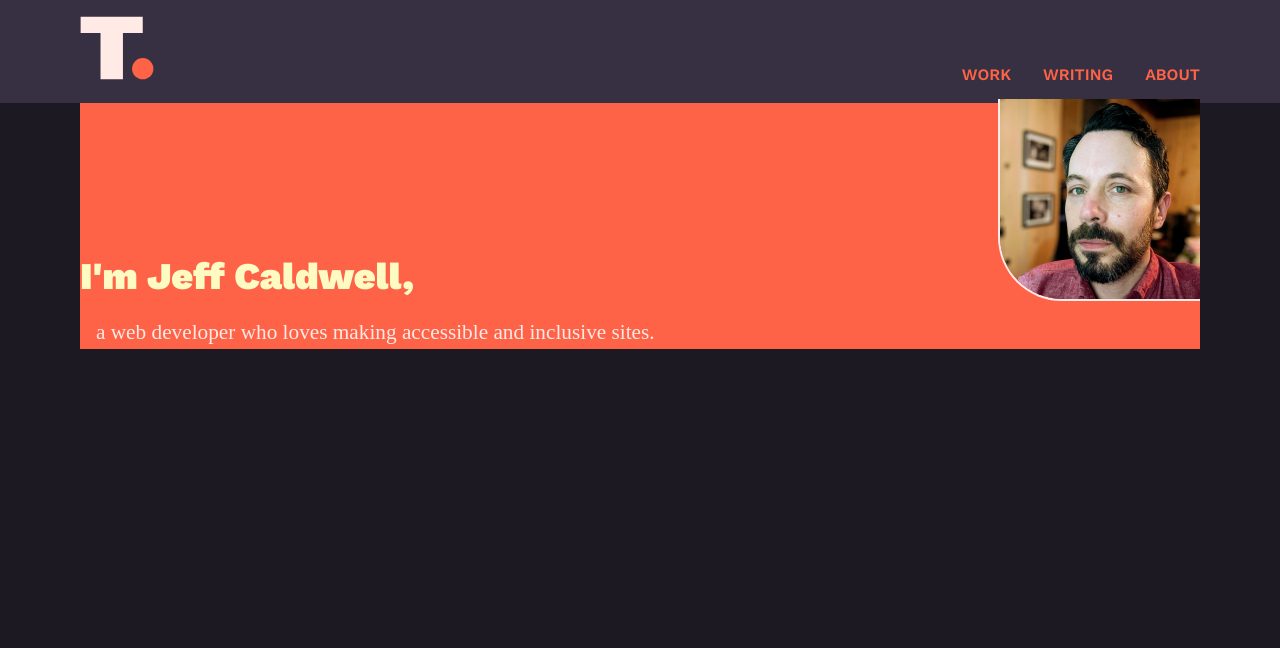
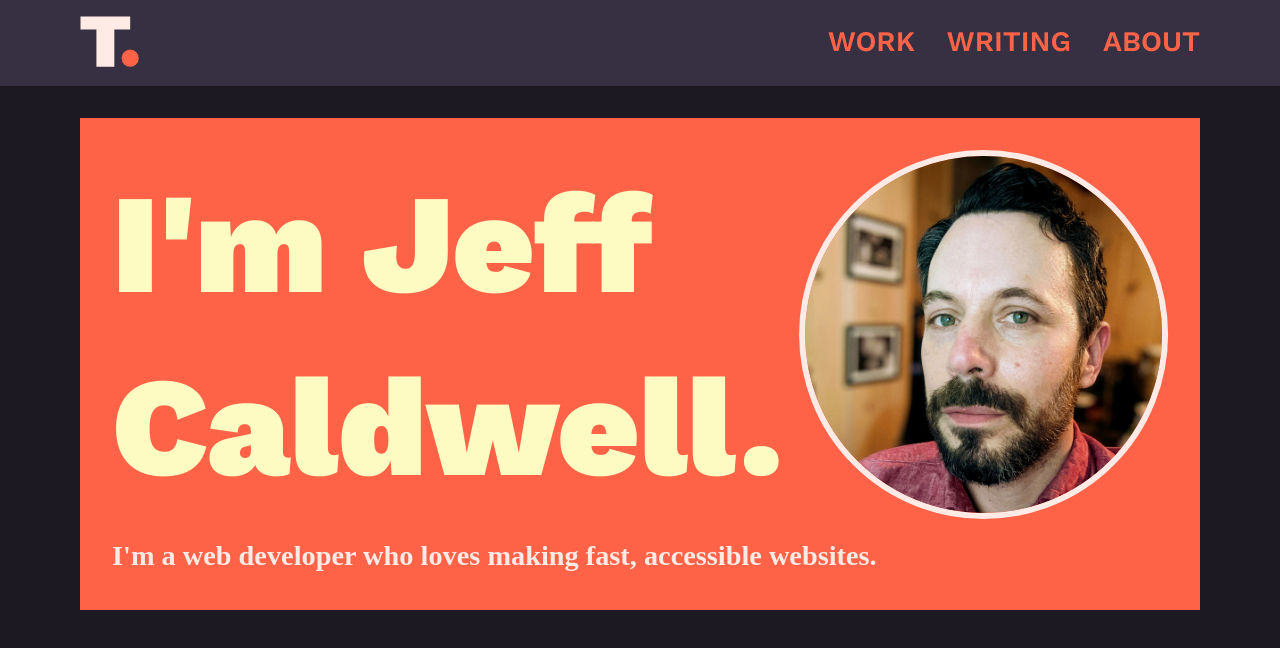
Before and after one commit to nemo-omen/jeffcaldwell.dev, a Svelte app: page / in a window 1280 px wide. Built offline with nearby package versions, Linux system fonts and the light colour scheme.

Commit message:
Header and intro styles

```diff
--- a/src/components/Avatar.svelte
+++ b/src/components/Avatar.svelte
@@ -3,20 +3,15 @@
 </script>
 
 <article class="avatar">
-    <img src="/Optimized-me.jpg" width="200px">
+    <img src="/Optimized-me.jpg">
 </article>
 
 <style>
     .avatar {
-        /* width: clamp(125px, 10vw, 300px); */
-        display: flex;
-        justify-content: center;
-        align-items: center;
         aspect-ratio: 1 / 1;
-        border-radius: 0 0 4rem 0;
+        border-radius: 100%;
         overflow: hidden;
         transform: scaleX(-100%);
-        border-right: 2px solid var(--whitish);
-        border-bottom: 2px solid var(--whitish);
+        border: clamp(3px, 0.5vw, 6px) solid var(--whitish);
     }
 </style>
--- a/src/components/Header.svelte
+++ b/src/components/Header.svelte
@@ -18,27 +18,30 @@
 
 <style lang="scss">
   header {
-    position: fixed;
-    top: 0;
-    left: 0;
-    right: 0;
     display: flex;
     justify-content: center;
     align-items: center;
     background-color: var(--darkblue);
-    padding: 2vmin;
+    padding: 1rem;
     font-family: var(--sans);
   }
 
   nav {
     display: flex;
     justify-content: space-between;
-    align-items: flex-end;
+    align-items: center;
     width: clamp(16rem, 90vw, 70rem);
+
+    a {
+      line-height: 1;
+    }
   }
 
   #site-logo {
     transition: all 300ms ease-out;
+    margin: 0;
+    padding: 0;
+    text-decoration: none;
   }
   #site-logo:focus {
     outline: 3px dashed var(--red);
@@ -53,12 +56,16 @@
     li {
       list-style-type: none;
       display: inline-block;
+      margin: 0;
+      padding: 0;
       a {
         color: var(--red);
         font-weight: 600;
         text-transform: uppercase;
         text-decoration: none;
         transition: all 300ms ease-out;
+        font-size: clamp(var(--size-400), 4vw, var(--size-600));
+        line-height: 1;
       }
 
       a:hover {
--- a/src/components/Intro.svelte
+++ b/src/components/Intro.svelte
@@ -3,25 +3,32 @@
 </script>
 
 <article id="intro">
-    <header class="intro-header">
-        <h2>I'm Jeff Caldwell,</h2>
-        <Avatar />
-    </header>
-    <section class="info">
-        <p>a web developer who loves making accessible and inclusive sites.</p>
-    </section>
+        <h2>I'm Jeff Caldwell.</h2>
+        <section class="avatar">
+            <Avatar />
+        </section>
+        <p class="info">I'm a web developer who loves making fast, accessible websites.</p>
 </article>
 
-<style>
+<style lang="scss">
     #intro {
+        display: grid;
+        grid-template-columns: 1fr 1fr;
+        grid-template-rows: 1fr auto;
+        grid-template-areas:
+            "Header Avatar"
+            "Info Info";
+        align-items: center;
         background-color: var(--red);
+        padding: var(--space-small);
+        grid-gap: var(--space-xsmall);
     }
-    .intro-header {
-        display: flex;
-        justify-content: space-between;
-        align-items: flex-end;
-    }
+    h2 {
+            font-size: clamp(2.5rem, 11vw, 9rem);
+        }
     .info {
-        margin: 1rem;
+        font-size: clamp(var(--size-500), 3vw, var(--size-600));
+        grid-area: Info;
+        font-weight: 600;
     }
 </style>
--- a/src/components/Logo.svelte
+++ b/src/components/Logo.svelte
@@ -25,16 +25,14 @@
       <circle cx="100" cy="84" r="17"/>
     </g>
   </svg>
-
 </div>
 
 <style lang="scss">
   .logo {
     transition: all 300ms ease-out;
   }
-
   .logo-svg {
-    height: 5vw;
+    height: clamp(2rem, 4vw, 5rem);
   }
 
   .logo-t, .logo-dot {
--- a/src/routes/__layout.svelte
+++ b/src/routes/__layout.svelte
@@ -13,6 +13,6 @@
   main {
     width: clamp(16rem, 90vw, 70rem);
     margin-inline: auto;
-    margin-block: calc(var(--space) + 6vmin);
+    margin-block: var(--space-small);
   }
 </style>
--- a/src/style/app.scss
+++ b/src/style/app.scss
@@ -26,6 +26,8 @@
   --size-900: 4.2rem;
 
   --space: clamp(2rem, 4vw, 5rem);
+  --space-small: clamp(1rem, 3vw, 2rem);
+  --space-xsmall: clamp(0.5rem, 1.5vw, 1rem);
 }
 
 body {
@@ -180,7 +182,9 @@ h3 {
   clip-path: inset(50%);
   height: 1px;
   overflow: hidden;
-  position: absolute;
+  position: absolute !important;
   white-space: nowrap;
   width: 1px;
+  margin: 0;
+  padding: 0;line-height: 0;
 }
```
